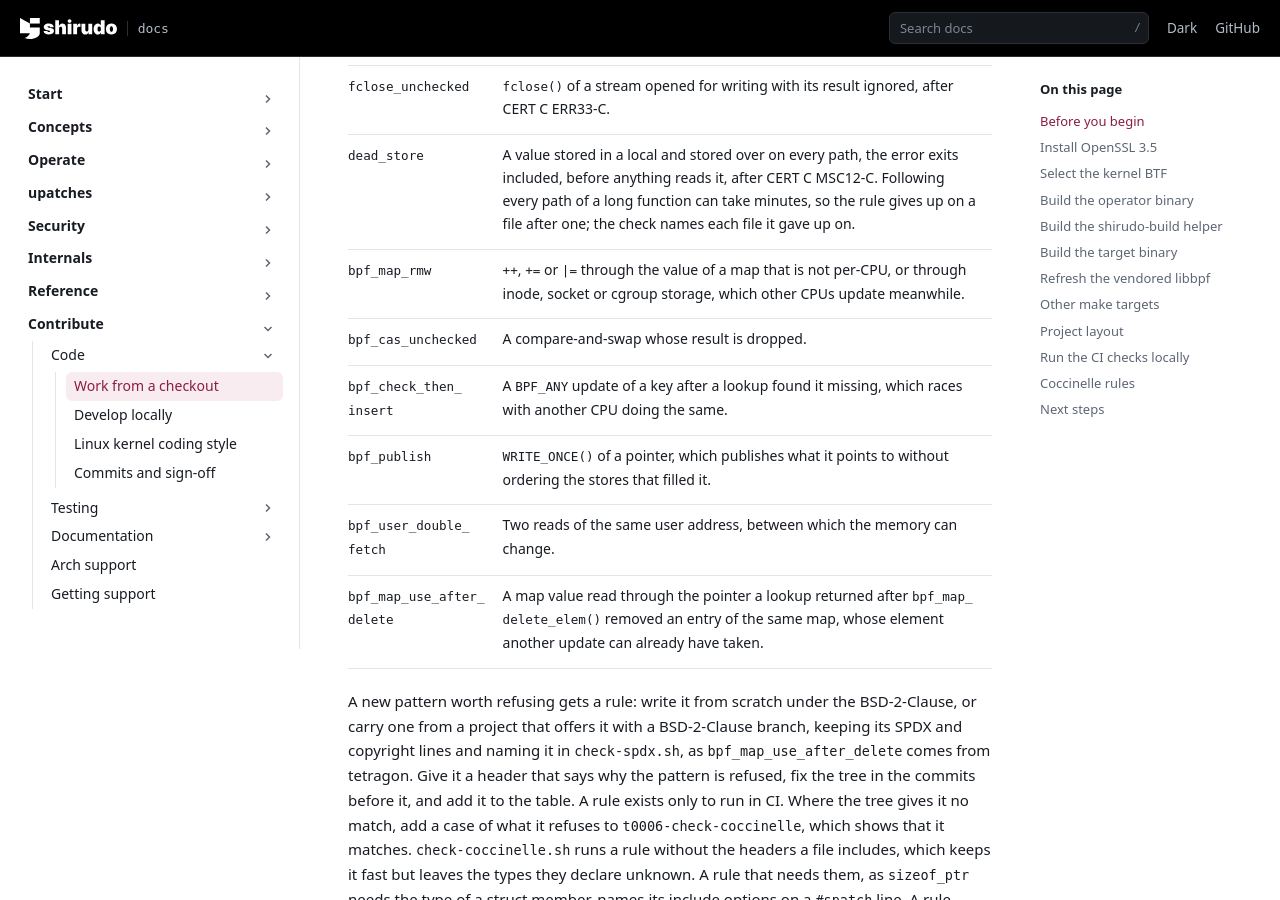
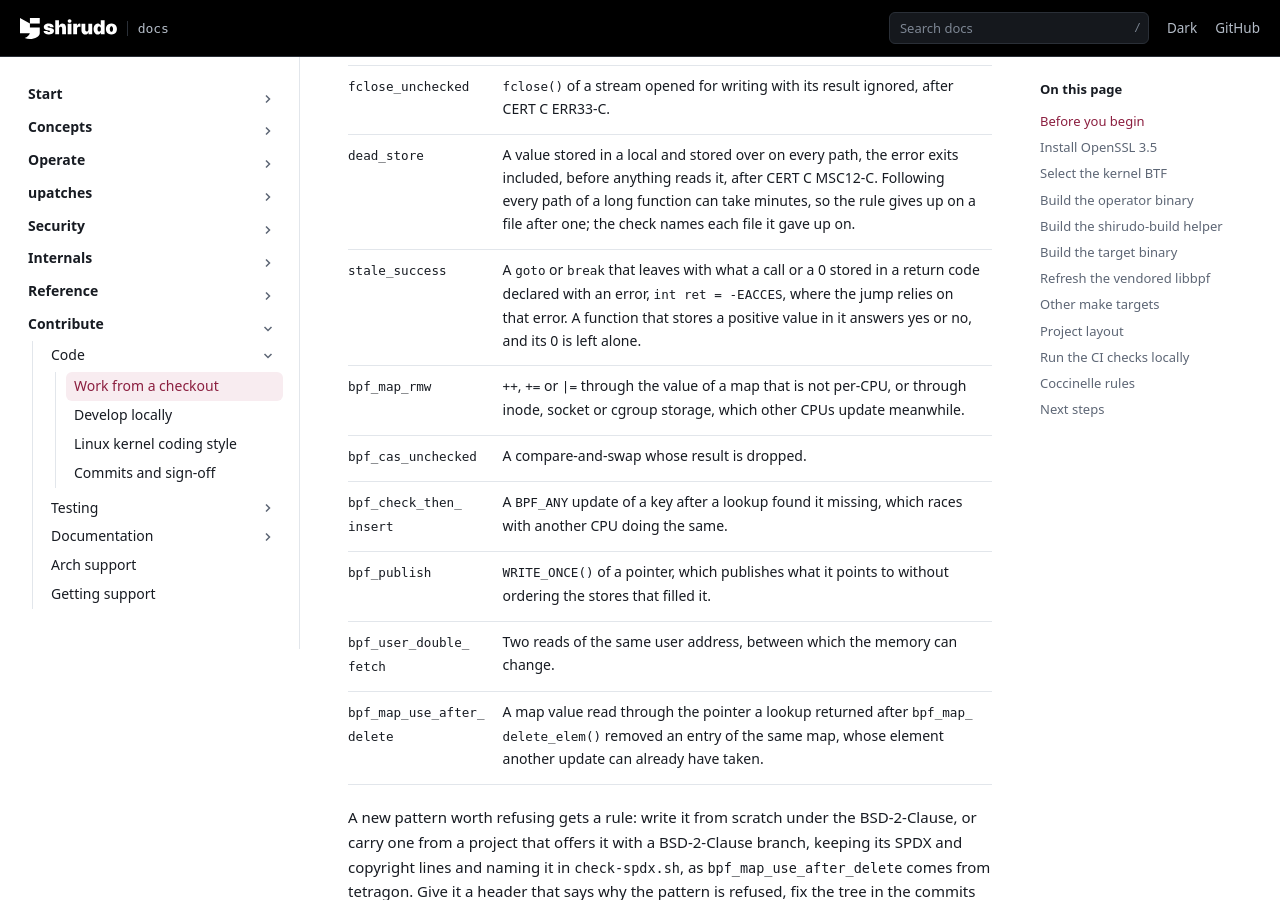
Before and after one commit to AliBashaSY/shirudo, a Sphinx documentation site: the page built from Documentation/contribute/code/developer-guide.rst, in a window 1280 px wide and 900 px high, scrolled down 14828 px. Built offline with Sphinx 7.4.7, drawn with Linux system fonts in a browser that asks for light colours; pages that are not in the unit, such as notebooks, are missing from menus.

Commit message:
coccinelle: refuse a jump that leaves with a stale success
A return code declared with an error, int ret = -EACCES, is what every
goto or break that sets none returns. Two bugs came of a call's result
or a 0 stored in it before such a jump:

- d49530f2ac70 ("image: refuse a device the guards did not record"):
  device_observed() returned 0 from the block device checks for a
  search of the devices map that found nothing, and every dm device
  passed as one the guards recorded.
- The previous commit: get_bearer_token() returned encode_basic()'s 0
  for an empty token response.

stale_success reports a goto or break that leaves for a return of the
code with nothing stored in it since a call's result or a 0 was, where
the code was declared with an error number. The test that leads to the
jump must not read the code, so that if (ret) goto out is left alone,
and a function that stores a positive value in it answers yes or no and
is left alone too: keyring_holds_exactly() returns 0 for a keyring that
does not hold exactly the certificates by jumping after read_links()
set it. An error stored again before the jump, as attest_credential()
does with ret = -EIO, ends the stale value.

The rule reports the two jumps of device_observed() as it was before
d49530f2ac70, and in the tree get_bearer_token() alone, before the
previous commit. An earlier rule for a goto without an error code was
dropped for its false positives on tri-state returns, a goto used as a
continue and a deliberate empty success; this one needs the declared
error and the stored success, and leaves out answers. It takes a second
over the tree. t0006 holds a sample beside a reset error and an answer.

Signed-off-by: Daniel Borkmann <daniel@iogearbox.net>

```diff
--- a/Documentation/contribute/code/developer-guide.rst
+++ b/Documentation/contribute/code/developer-guide.rst
@@ -763,6 +763,11 @@ can rewrite what it finds does so with ``-D patch``:
        MSC12-C. Following every path of a long function can take
        minutes, so the rule gives up on a file after one; the check
        names each file it gave up on.
+   * - ``stale_success``
+     - A ``goto`` or ``break`` that leaves with what a call or a 0 stored
+       in a return code declared with an error, ``int ret = -EACCES``,
+       where the jump relies on that error. A function that stores a
+       positive value in it answers yes or no, and its 0 is left alone.
    * - ``bpf_map_rmw``
      - ``++``, ``+=`` or ``|=`` through the value of a map that is not
        per-CPU, or through inode, socket or cgroup storage, which other
--- a/Documentation/contribute/testing/test-coverage.rst
+++ b/Documentation/contribute/testing/test-coverage.rst
@@ -55,8 +55,9 @@ signed config image.
      - ``check-coccinelle.sh``: a match that fails the check with its
        file, line and rule, the vendored sources left out, a rule named
        alone, the rewrite of ``-D patch``, a case for each rule taken
-       from CERT C, a case for each BPF hazard rule beside the safe
-       form it leaves alone, a dead store beside the reads
+       from CERT C, a case for each BPF hazard rule beside the safe form
+       it leaves alone, a case at its line for ``stale_success`` beside
+       the forms it leaves alone, a dead store beside the reads
        ``dead_store`` leaves alone, a count by hand in a macro and an
        ``ARRAY_SIZE()`` of a file's own for ``array_size``, which
        rewrites the one and leaves the other, a file a rule gives up on
```
Also changed, not shown: 2 other files.
